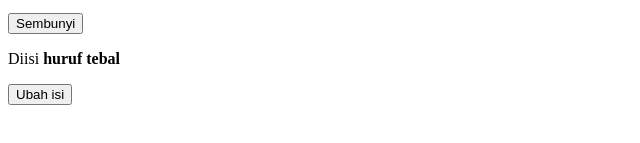
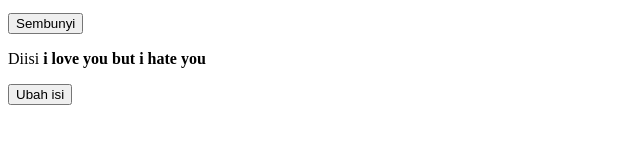
Before and after one commit to tiarafebrian/latihan17, a plain HTML site: page index.html in a window 1280 px wide. Both pictures are taken after a click on the button "Ubah isi". Shown: the part 353-496 px from the top of the page, 0-640 px from the left. Drawn offline with nearby package versions, Linux system fonts and the light colour scheme.

```diff
--- a/index.html
+++ b/index.html
@@ -42,7 +42,7 @@
 
      // mengubah isi paragraf
      $("#tombol2").click(function() {
-      $("#elemen2").html("Diisi <b>huruf tebal</b>")
+      $("#elemen2").html("Diisi <b>i love you but i hate you</b>")
       $(".perlahan").fadeIn("800")
      })
       })
```
